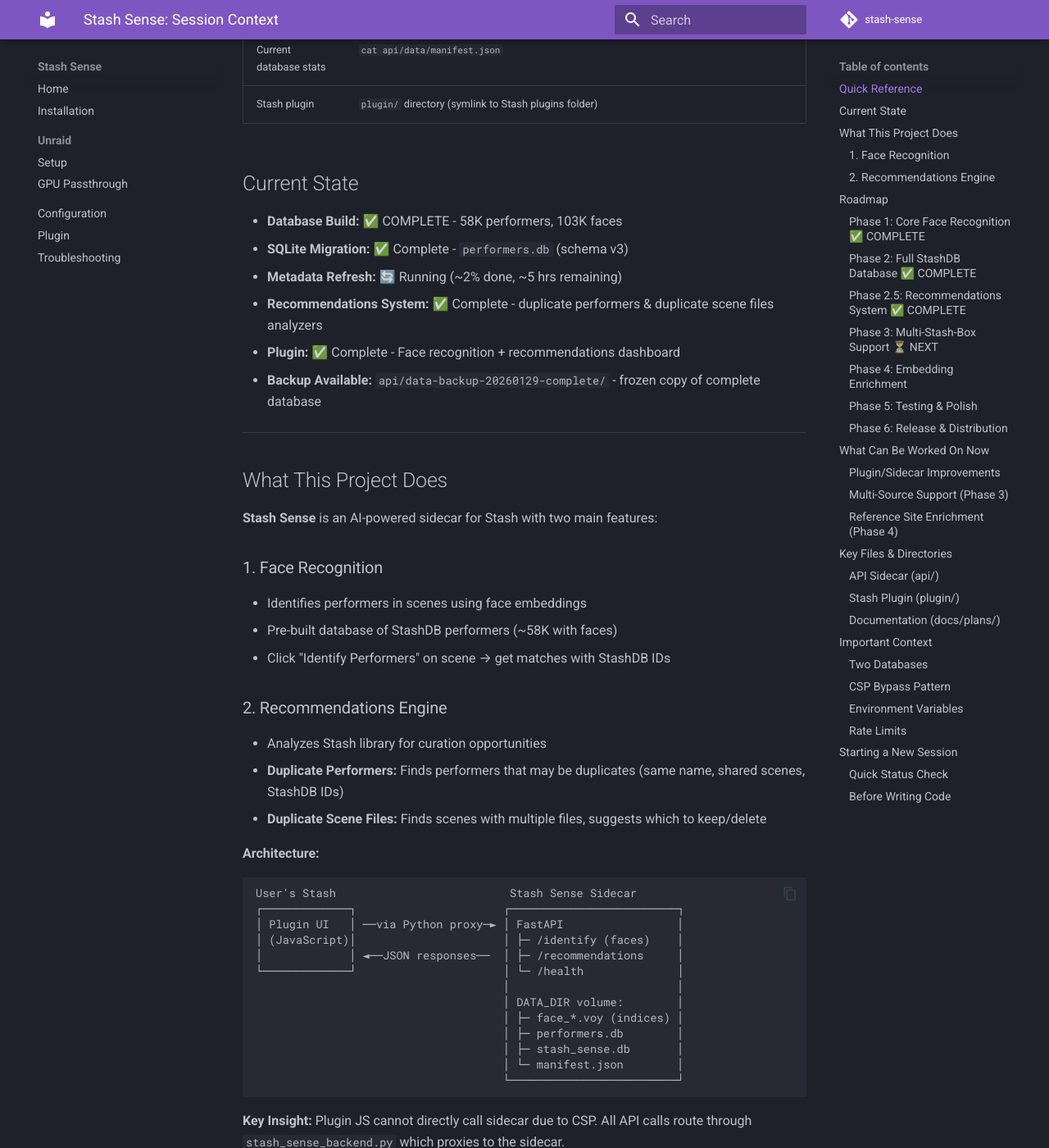
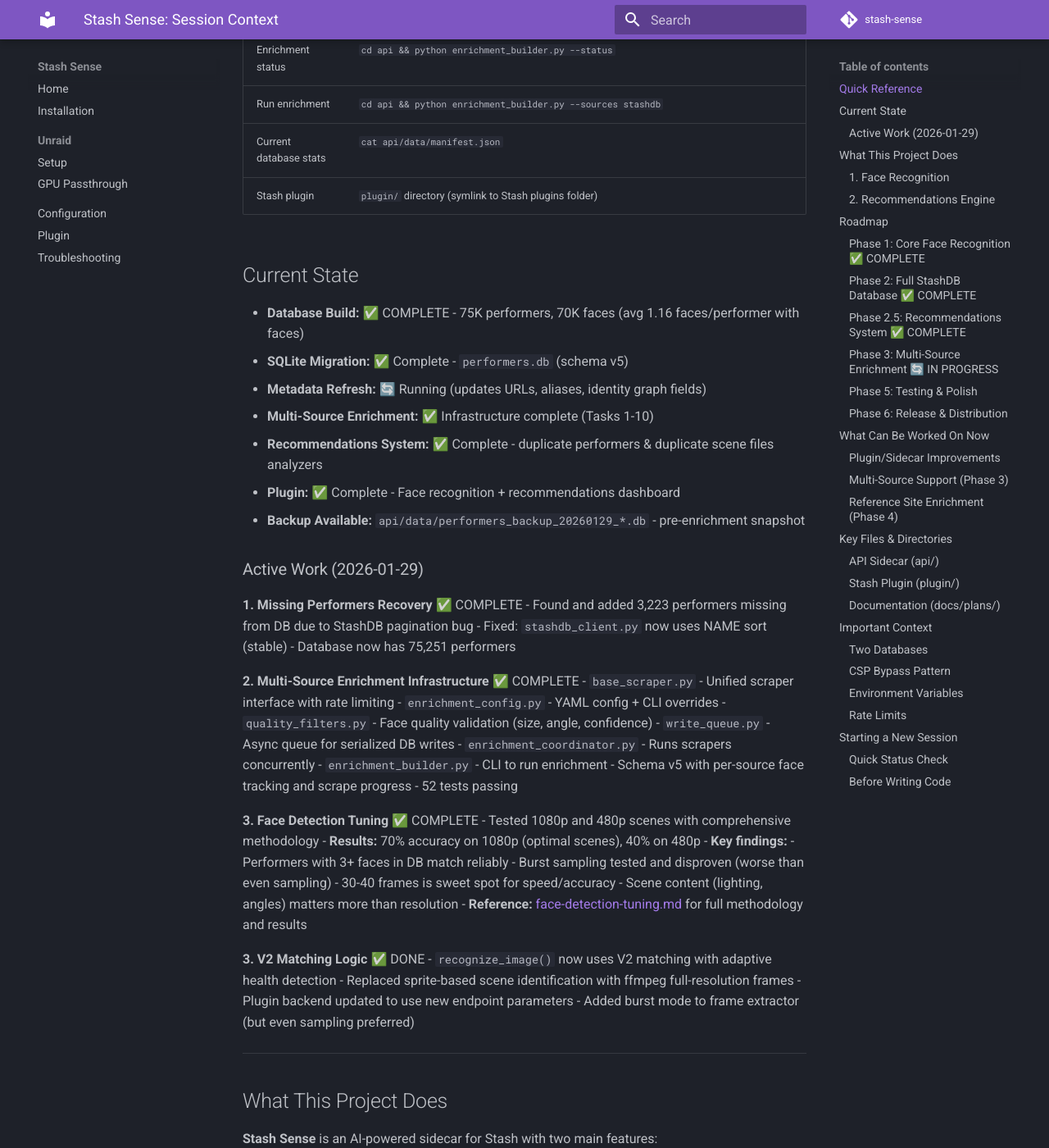
Before and after one commit to carrotwaxr/stash-sense, an MkDocs documentation site: the page built from docs/plans/SESSION-CONTEXT.md, in a window 1280 px wide and 1400 px high, scrolled down 680 px. Shown: the whole window at 82% size. Built offline with MkDocs 1.6.1 and Material for MkDocs 9.7.7, drawn with Linux system fonts in a browser that asks for light colours; comment, search, counter and statistics services are not loaded; some of the changed text lies outside the part shown.

Commit message:
docs: update SESSION-CONTEXT with enrichment infrastructure
- Schema now v5 with per-source tracking
- Missing performers recovery complete (75K total)
- Multi-source enrichment infrastructure (Tasks 1-10) complete
- Add new files to key files reference
- Add enrichment CLI commands to quick reference

Co-Authored-By: Claude Opus 4.5 <noreply@anthropic.com>

```diff
--- a/docs/plans/SESSION-CONTEXT.md
+++ b/docs/plans/SESSION-CONTEXT.md
@@ -12,18 +12,54 @@
 | Run sidecar (live DB) | `cd api && DATA_DIR=./data STASH_URL=http://localhost:9999 STASH_API_KEY=xxx uvicorn main:app --reload` |
 | Run sidecar (backup) | `cd api && DATA_DIR=./data-backup-20260129-complete STASH_URL=http://localhost:9999 STASH_API_KEY=xxx uvicorn main:app --reload` |
 | Check metadata refresh | `cat api/data/*_refresh_progress.json \| python3 -c "import sys,json; d=json.load(sys.stdin); print(f'Progress: {d[\"stats\"][\"processed\"]:,}/{d[\"stats\"][\"total\"]:,} ({d[\"stats\"][\"processed\"]/d[\"stats\"][\"total\"]*100:.1f}%)')"` |
-| Resume metadata refresh | `cd api && python metadata_refresh.py --database ./data/performers.db --resume` |
+| Resume metadata refresh | `cd api && python metadata_refresh.py --database ./data/performers.db --all --resume` |
+| Enrichment status | `cd api && python enrichment_builder.py --status` |
+| Run enrichment | `cd api && python enrichment_builder.py --sources stashdb` |
 | Current database stats | `cat api/data/manifest.json` |
 | Stash plugin | `plugin/` directory (symlink to Stash plugins folder) |
 
 ## Current State
 
-- **Database Build:** ✅ COMPLETE - 58K performers, 103K faces
-- **SQLite Migration:** ✅ Complete - `performers.db` (schema v3)
-- **Metadata Refresh:** 🔄 Running (~2% done, ~5 hrs remaining)
+- **Database Build:** ✅ COMPLETE - 75K performers, 70K faces (avg 1.16 faces/performer with faces)
+- **SQLite Migration:** ✅ Complete - `performers.db` (schema v5)
+- **Metadata Refresh:** 🔄 Running (updates URLs, aliases, identity graph fields)
+- **Multi-Source Enrichment:** ✅ Infrastructure complete (Tasks 1-10)
 - **Recommendations System:** ✅ Complete - duplicate performers & duplicate scene files analyzers
 - **Plugin:** ✅ Complete - Face recognition + recommendations dashboard
-- **Backup Available:** `api/data-backup-20260129-complete/` - frozen copy of complete database
+- **Backup Available:** `api/data/performers_backup_20260129_*.db` - pre-enrichment snapshot
+
+### Active Work (2026-01-29)
+
+**1. Missing Performers Recovery** ✅ COMPLETE
+- Found and added 3,223 performers missing from DB due to StashDB pagination bug
+- Fixed: `stashdb_client.py` now uses NAME sort (stable)
+- Database now has 75,251 performers
+
+**2. Multi-Source Enrichment Infrastructure** ✅ COMPLETE
+- `base_scraper.py` - Unified scraper interface with rate limiting
+- `enrichment_config.py` - YAML config + CLI overrides
+- `quality_filters.py` - Face quality validation (size, angle, confidence)
+- `write_queue.py` - Async queue for serialized DB writes
+- `enrichment_coordinator.py` - Runs scrapers concurrently
+- `enrichment_builder.py` - CLI to run enrichment
+- Schema v5 with per-source face tracking and scrape progress
+- 52 tests passing
+
+**3. Face Detection Tuning** ✅ COMPLETE
+- Tested 1080p and 480p scenes with comprehensive methodology
+- **Results:** 70% accuracy on 1080p (optimal scenes), 40% on 480p
+- **Key findings:**
+  - Performers with 3+ faces in DB match reliably
+  - Burst sampling tested and disproven (worse than even sampling)
+  - 30-40 frames is sweet spot for speed/accuracy
+  - Scene content (lighting, angles) matters more than resolution
+- **Reference:** [face-detection-tuning.md](face-detection-tuning.md) for full methodology and results
+
+**3. V2 Matching Logic** ✅ DONE
+- `recognize_image()` now uses V2 matching with adaptive health detection
+- Replaced sprite-based scene identification with ffmpeg full-resolution frames
+- Plugin backend updated to use new endpoint parameters
+- Added burst mode to frame extractor (but even sampling preferred)
 
 ---
 
@@ -81,16 +117,14 @@ User's Stash                          Stash Sense Sidecar
 - Duplicate scene files analyzer
 - Plugin dashboard UI with resolve/dismiss actions
 
-### Phase 3: Multi-Stash-Box Support ⏳ NEXT
-- Add ThePornDB, PMVStash, JAVStash, FansDB
-- Performer identity graph (cross-database linking)
-- Concurrent scraping architecture
-- **Docs:** [performer-identity-graph.md](2026-01-27-performer-identity-graph.md), [concurrent-scraping-architecture.md](2026-01-26-concurrent-scraping-architecture.md)
-
-### Phase 4: Embedding Enrichment
-- Reference site scraping (Babepedia, IAFD, FreeOnes)
-- Increase embeddings per performer (current avg: 1.04 → goal: 5-10)
-- **Docs:** [reference-site-enrichment.md](2026-01-26-reference-site-enrichment.md), [data-sources-catalog.md](2026-01-27-data-sources-catalog.md)
+### Phase 3: Multi-Source Enrichment 🔄 IN PROGRESS
+- ✅ Infrastructure complete (config, queue, coordinator, CLI)
+- ✅ StashDB adapter updated to unified interface
+- ⏳ Add ThePornDB, PMVStash, JAVStash, FansDB scrapers
+- ⏳ Face detection integration (download images, extract faces)
+- ⏳ Reference site scrapers (Babepedia, IAFD, FreeOnes)
+- **Goal:** Increase faces per performer from 1.16 to 5-10
+- **Docs:** [multi-source-enrichment-design.md](2026-01-29-multi-source-enrichment-design.md), [scraper-orchestration-implementation.md](2026-01-29-scraper-orchestration-implementation.md)
 
 ### Phase 5: Testing & Polish
 - Accuracy validation across sources
@@ -146,9 +180,16 @@ User's Stash                          Stash Sense Sidecar
 | `recommendations_analyzers.py` | Analyzer implementations |
 | `database_builder.py` | Builds face embedding database |
 | `metadata_refresh.py` | Updates performer metadata from StashDB |
-| `database.py` | SQLite layer for performer metadata |
-| `stashdb_client.py` | GraphQL client for StashDB |
+| `database.py` | SQLite layer for performer metadata (schema v5) |
+| `stashdb_client.py` | GraphQL client for StashDB (inherits BaseScraper) |
 | `theporndb_client.py` | REST client for ThePornDB |
+| `base_scraper.py` | Unified scraper interface with rate limiting |
+| `enrichment_config.py` | YAML config loader for multi-source |
+| `enrichment_coordinator.py` | Orchestrates concurrent scrapers |
+| `enrichment_builder.py` | CLI entry point for enrichment |
+| `quality_filters.py` | Face quality validation |
+| `write_queue.py` | Async queue for serialized writes |
+| `sources.yaml` | Source configuration (rate limits, face limits) |
 | `recognizer.py` | Voyager index queries |
 | `embeddings.py` | Face detection and embedding |
 | `data/` | Live database (don't commit) |
@@ -170,6 +211,7 @@ User's Stash                          Stash Sense Sidecar
 | Document | When To Read |
 |----------|--------------|
 | `SESSION-CONTEXT.md` | Start of every session (this file) |
+| [face-detection-tuning.md](face-detection-tuning.md) | Tuning face detection, clustering, resolution handling |
 | [face-recognition-system-design.md](2026-01-24-face-recognition-system-design.md) | Face recognition details |
 | [performer-identity-graph.md](2026-01-27-performer-identity-graph.md) | Multi-source linking strategy |
 | [data-sources-catalog.md](2026-01-27-data-sources-catalog.md) | All data sources with rate limits |
```
